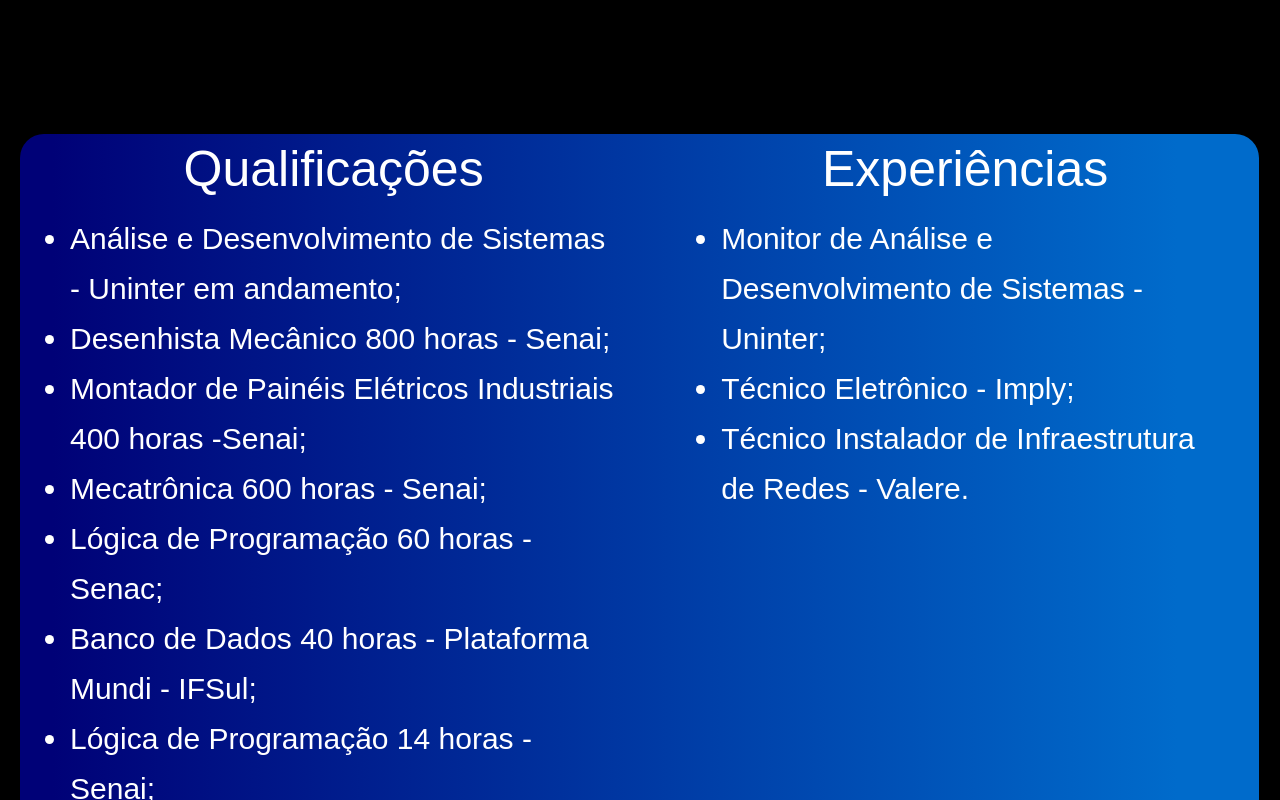
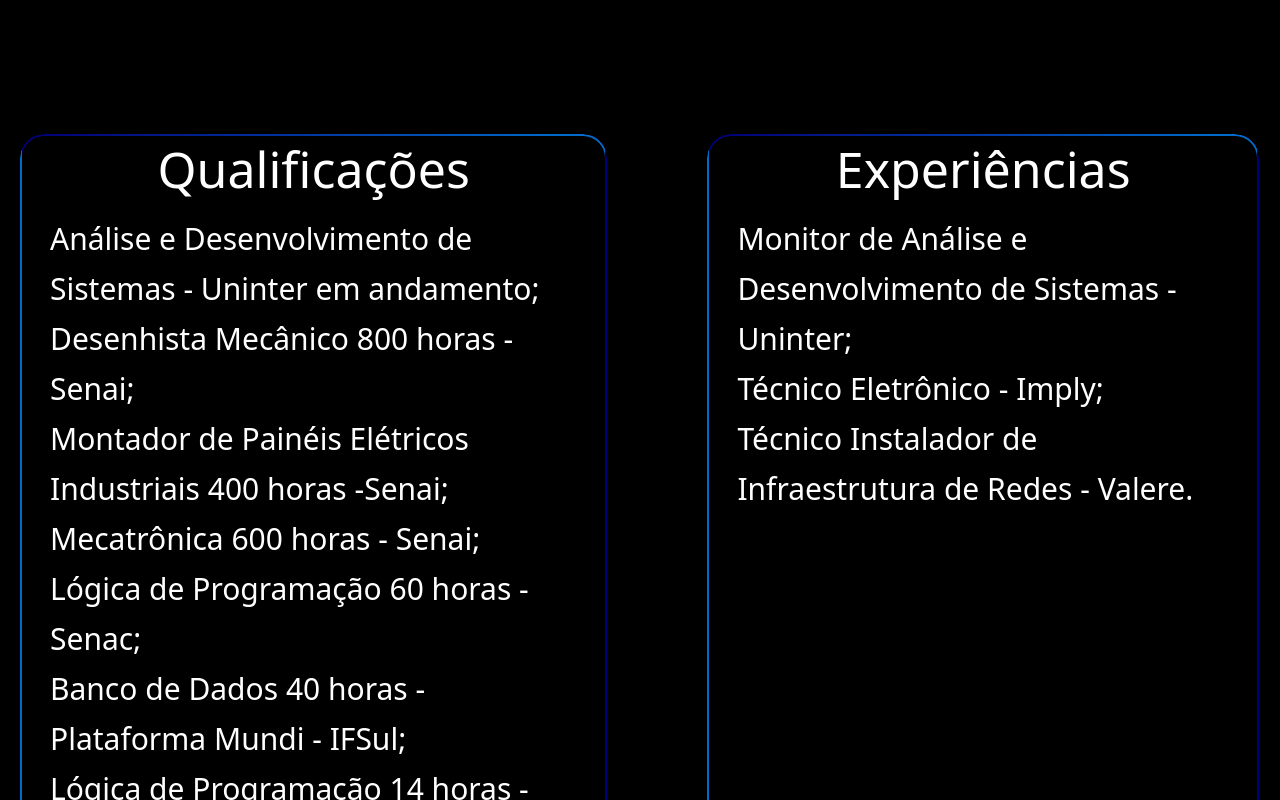
Before and after one commit to danton-ferrari/protfolio, a React (Vite) app: page / in a window 1280 px wide. Shown: the part 740-1540 px from the top of the page. Built offline with nearby package versions, Linux system fonts and the light colour scheme.

Commit message:
Ajuste de projeto

```diff
--- a/index.html
+++ b/index.html
@@ -3,7 +3,7 @@
   <head>
     <meta charset="UTF-8" />
     <meta name="viewport" content="width=device-width, initial-scale=1.0" />
-    <title>Document</title>
+    <title>Danton Dev</title>
     <link
       rel="shortcut icon"
       href="./src/components/aba.ico"
--- a/src/App.css
+++ b/src/App.css
@@ -5,7 +5,7 @@
   grid-template-rows: repeat(4, auto);
 }
 
-@media (min-width: 1008px) {
+@media (min-width: 1142px) {
   .container {
     margin: 0;
     padding-right: 25px;
--- a/src/index.css
+++ b/src/index.css
@@ -19,7 +19,8 @@
 html {
   max-width: 100vw;
   overflow-x: hidden;
-  font-family: "Arial";
+  font-family: system-ui, -apple-system, BlinkMacSystemFont, "Segoe UI", Roboto,
+    Oxygen, Ubuntu, Cantarell, "Open Sans", "Helvetica Neue", sans-serif;
 }
 
 body {
--- a/src/pages/Footer.css
+++ b/src/pages/Footer.css
@@ -164,7 +164,7 @@
   color: #000177;
 }
 
-@media (min-width: 1008px) {
+@media (min-width: 1142px) {
   footer {
     grid-column-start: 1;
     grid-column-end: 3;
--- a/src/pages/Header.css
+++ b/src/pages/Header.css
@@ -129,7 +129,7 @@
   background-size: 120%;
 }
 
-@media (min-width: 1008px) {
+@media (min-width: 1142px) {
   /* .hidden {
     opacity: 0;
     filter: blur(15px);
--- a/src/pages/Nav.css
+++ b/src/pages/Nav.css
@@ -38,7 +38,7 @@
   gap: 16px;
 }
 
-@media (min-width: 1008px) {
+@media (min-width: 1142px) {
   .navbar.visible {
     justify-content: start;
   }
--- a/src/pages/Services.css
+++ b/src/pages/Services.css
@@ -112,7 +112,7 @@
   visibility: visible;
 }
 
-@media (min-width: 1008px) {
+@media (min-width: 1142px) {
   .services {
     display: grid;
     grid-column-start: 1;
--- a/src/pages/SobreMim.css
+++ b/src/pages/SobreMim.css
@@ -39,6 +39,10 @@
   margin: 10px 30px 30px 30px;
 }
 
+.qualificacoes-lista ul {
+  list-style: none;
+}
+
 .experiencias {
   display: flex;
   flex-direction: column;
@@ -60,6 +64,10 @@
   font-size: 14px;
   font-weight: 400;
   margin: 10px 30px 30px 30px;
+}
+
+.experiencias-lista ul {
+  list-style: none;
 }
 
 .experience {
@@ -167,19 +175,17 @@
   animation: measure-2 2s linear;
 }
 
-@media (min-width: 1008px) {
+@media (min-width: 1142px) {
   .curriculo ul li {
     line-height: 50px;
   }
 
   .qualificacoes-lista {
     font-size: 30px;
-    padding-left: 20px;
   }
 
   .experiencias-lista {
     font-size: 30px;
-    padding-left: 20px;
   }
 
   h2.qualificacoes-h2 {
@@ -193,8 +199,6 @@
   }
 
   .sobre-mim {
-    align-items: center;
-    display: grid;
     grid-column-start: 1;
     grid-column-end: 3;
     grid-row-start: 2;
@@ -202,22 +206,50 @@
   }
 
   .curriculo {
+    display: flex;
+    gap: 100px;
     margin-left: 20px;
     margin-right: 20px;
-    padding: auto;
     max-width: none;
-    max-height: none;
     flex-direction: row;
-    border-radius: 24px;
-    background: linear-gradient(90deg, #000177 2.62%, #006bcb 93.38%);
   }
 
   .experiencias,
   .qualificacoes {
+    position: relative;
     max-height: none;
     background: none;
+    border-radius: 24px; /* Aplica o arredondamento nas bordas */
+    overflow: hidden; /* Garante que o conteúdo fique dentro das bordas arredondadas */
+    z-index: 1;
   }
 
+  .experiencias::before,
+  .qualificacoes::before {
+    content: "";
+    position: absolute;
+    top: 0;
+    left: 0;
+    right: 0;
+    bottom: 0;
+    border-radius: 24px; /* Ajusta o raio da borda do pseudo-elemento */
+    border: 2px solid transparent; /* Cria uma borda inicial transparente */
+    background: linear-gradient(90deg, #000177 2.62%, #006bcb 93.38%);
+    z-index: -1; /* Coloca o pseudo-elemento atrás do conteúdo */
+    pointer-events: none; /* Evita que o pseudo-elemento interfira nas interações */
+    mask: linear-gradient(#fff 0 0) content-box, linear-gradient(#fff 0 0); /* Aplica a máscara para funcionar com borda arredondada */
+    -webkit-mask: linear-gradient(#fff 0 0) content-box,
+      linear-gradient(#fff 0 0); /* Aplica a máscara para funcionar com borda arredondada no Safari */
+    mask-composite: exclude;
+    -webkit-mask-composite: xor;
+    mask-border: 2px solid transparent;
+  }
+
+  .experience {
+    display: none;
+  }
+
+  /*
   .experience-h2 h2 {
     font-size: 50px;
     font-weight: 600px;
@@ -250,5 +282,5 @@
   .experience .experience-language .experience-unit .experience-measure {
     height: 50px;
     font-size: 15px;
-  }
+  } */
 }
```
